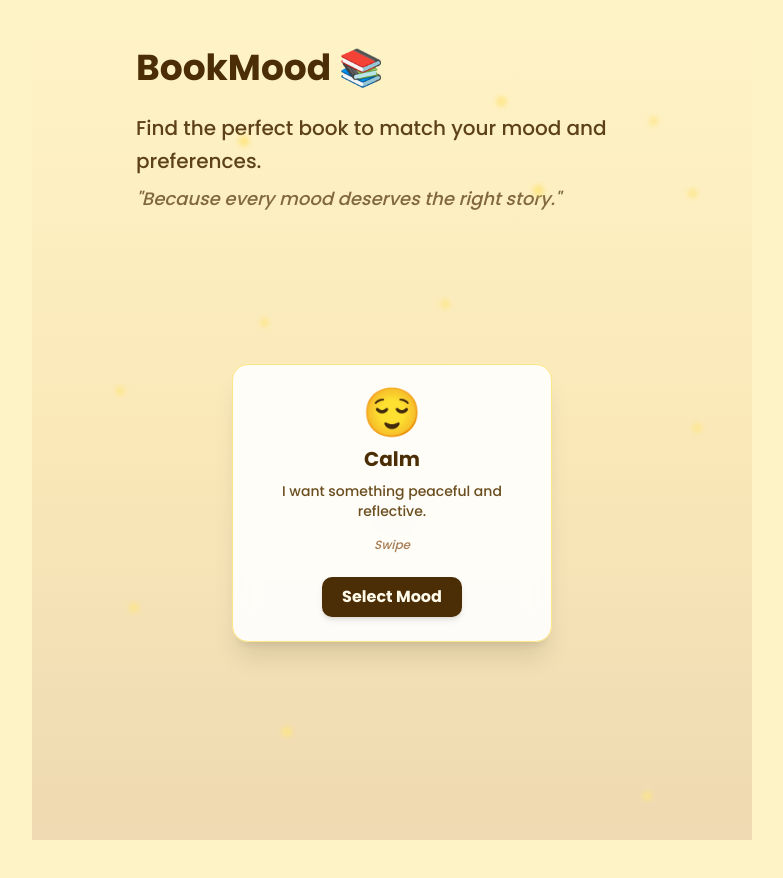
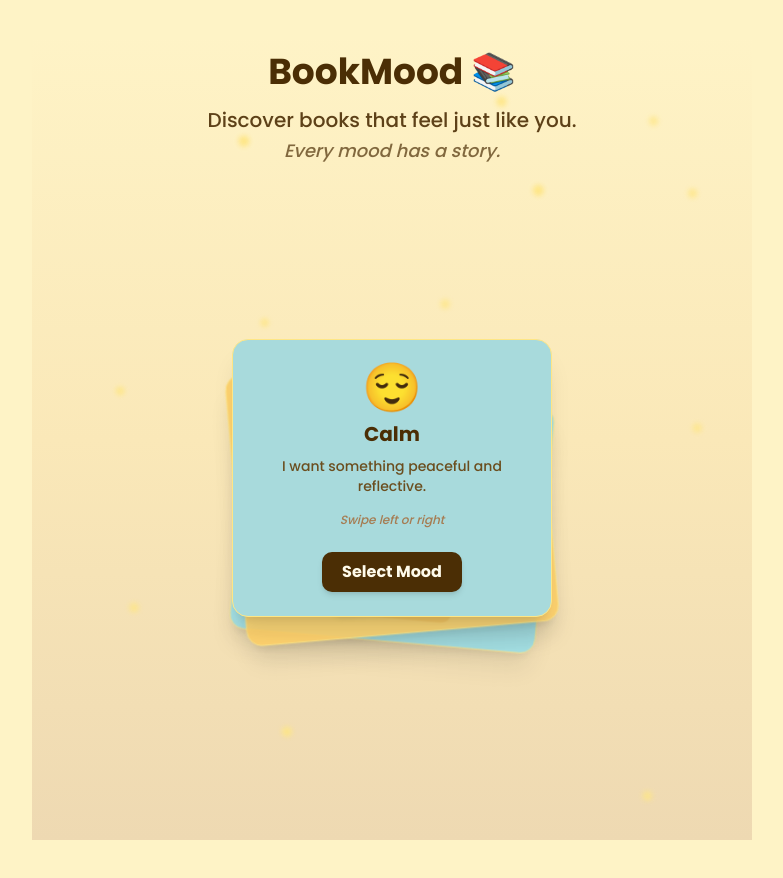
Before and after one commit to 0xDaniiel/Bookmood, a Next.js app in the folder frontend/: page / in a window 1280 px wide. Shown: the whole page, without its empty margins (248-1031 px from the left). Built offline with nearby package versions, Linux system fonts and the light colour scheme.

Commit message:
feat(mood-deck): add swipeable cards with edges, rotation, and dynamic mood colors; navigation only on button click

```diff
--- a/frontend/components/Header.tsx
+++ b/frontend/components/Header.tsx
@@ -1,21 +1,22 @@
 "use client";
 import React from "react";
 import { motion } from "framer-motion";
+
 const Header = () => {
   return (
-    <div>
+    <div className="text-center">
       <motion.h1
         initial={{ opacity: 0, y: -20 }}
         animate={{ opacity: 1, y: 0 }}
         transition={{ duration: 0.6 }}
-        className="text-4xl font-bold mb-4 py-2 text-[#4B2E05]"
+        className="text-4xl font-bold py-3 text-[#4B2E05]"
       >
         BookMood 📚
       </motion.h1>
-      <p className="text-base sm:text-lg md:text-xl mb-8 max-w-md sm:max-w-lg text-[#4B2E05]/90 leading-relaxed  ">
-        Find the perfect book to match your mood and preferences.
-        <span className="block text-sm sm:text-base md:text-lg text-[#4B2E05]/70 italic mt-2">
-          "Because every mood deserves the right story."
+      <p className="text-base sm:text-lg md:text-xl mb-8 max-w-md sm:max-w-lg mx-auto text-[#4B2E05]/90 leading-relaxed">
+        Discover books that feel just like you.
+        <span className="block text-sm sm:text-base md:text-lg text-[#4B2E05]/70 italic">
+          Every mood has a story.
         </span>
       </p>
     </div>
--- a/frontend/components/MoodCard.tsx
+++ b/frontend/components/MoodCard.tsx
@@ -1,45 +1,85 @@
-import { motion } from "framer-motion";
+"use client";
+import { motion, useAnimation } from "framer-motion";
 import { useRouter } from "next/navigation";
+import React, { useEffect } from "react";
 
 interface MoodCardProps {
   emoji: string;
   title: string;
   desc: string;
+  color: string;
   onSwipe: (direction: "left" | "right") => void;
 }
 
-const MoodCard: React.FC<MoodCardProps> = ({ emoji, title, desc, onSwipe }) => {
+const MoodCard: React.FC<MoodCardProps> = ({
+  emoji,
+  title,
+  desc,
+  color,
+  onSwipe,
+}) => {
   const router = useRouter();
+  const controls = useAnimation();
 
   const handleSelectMood = () => {
-    const selectedMood = title.toLowerCase();
-    router.push(`/bookform?mood=${selectedMood}`);
+    router.push(`/bookform?mood=${title.toLowerCase()}`);
   };
+
+  const handleDragEnd = async (_: any, info: any) => {
+    if (info.offset.x > 100) {
+      await controls.start({
+        x: 500,
+        rotate: 20,
+        opacity: 0,
+        transition: { type: "spring", stiffness: 300, damping: 20 },
+      });
+      onSwipe("right");
+    } else if (info.offset.x < -100) {
+      await controls.start({
+        x: -500,
+        rotate: -20,
+        opacity: 0,
+        transition: { type: "spring", stiffness: 300, damping: 20 },
+      });
+      onSwipe("left");
+    } else {
+      controls.start({
+        x: 0,
+        rotate: 0,
+        transition: { type: "spring", stiffness: 300, damping: 20 },
+      });
+    }
+  };
+
+  useEffect(() => {
+    controls.start({
+      opacity: 1,
+      scale: 1,
+      y: 0,
+      transition: { type: "spring", stiffness: 200, damping: 20 },
+    });
+  }, [controls]);
 
   return (
     <motion.div
-      className="bg-white/90 backdrop-blur-md shadow-xl rounded-2xl p-6 w-80 text-center border border-amber-200"
+      className="backdrop-blur-md shadow-xl rounded-2xl p-6 w-80 text-center cursor-grab border border-amber-200"
+      style={{ backgroundColor: color }}
       drag="x"
-      dragConstraints={{ left: 0, right: 0 }}
-      dragElastic={1}
-      onDragEnd={(e, info) => {
-        if (info.offset.x > 100) onSwipe("right");
-        if (info.offset.x < -100) onSwipe("left");
-      }}
-      whileTap={{ scale: 0.97 }}
-      initial={{ opacity: 0, y: 50 }}
-      animate={{ opacity: 1, y: 0 }}
-      exit={{ opacity: 0, y: -50 }}
-      transition={{ duration: 0.3 }}
+      dragElastic={0.8}
+      onDragEnd={handleDragEnd}
+      animate={controls}
+      initial={{ opacity: 0, scale: 0.95, y: 50 }}
+      exit={{ opacity: 0, scale: 0.9, y: -50 }}
+      whileTap={{ scale: 0.97, cursor: "grabbing" }}
     >
       <div className="text-5xl mb-2">{emoji}</div>
       <h3 className="text-xl font-semibold text-[#4B2E05]">{title}</h3>
       <p className="text-sm text-[#6B4E1F] mt-2">{desc}</p>
-      <p className="text-xs text-[#A67C52] mt-4 italic">Swipe </p>
+      <p className="text-xs text-[#A67C52] mt-4 italic">Swipe left or right</p>
 
       <button
         onClick={handleSelectMood}
-        className="mt-6 px-5 py-2 bg-[#4B2E05] text-amber-50 rounded-lg font-semibold shadow-md hover:bg-[#3B2404] hover:cursor-pointer  cursor-pointer  transition"
+        className="mt-6 px-5 py-2 bg-[#4B2E05] text-amber-50 rounded-lg font-semibold shadow-md hover:bg-[#3B2404] cursor-pointer hover:cursor-pointer  transition"
       >
         Select Mood
       </button>
--- a/frontend/components/MoodSwipeDeck.tsx
+++ b/frontend/components/MoodSwipeDeck.tsx
@@ -4,37 +4,51 @@ import { useState } from "react";
 import { AnimatePresence, motion } from "framer-motion";
 import MoodCard from "./MoodCard";
 import { moods } from "@/data/mood";
-import { useRouter } from "next/navigation";
 
 const MoodSwipeDeck = () => {
   const [index, setIndex] = useState(0);
-  const router = useRouter();
 
-  const handleSwipe = (direction: "left" | "right") => {
-    const nextIndex = index + 1;
-    if (direction === "right") {
-      const selectedMood = moods[index].title.toLowerCase();
-      router.push(`/bookform?mood=${selectedMood}`);
-    } else {
-      if (nextIndex < moods.length) setIndex(nextIndex);
-    }
+  const handleSwipe = (_direction: "left" | "right") => {
+    setIndex((prev) => (prev + 1) % moods.length); // infinite loop
   };
 
+  const getNextCards = (start: number, count: number) => {
+    const result = [];
+    for (let i = 0; i < count; i++) {
+      result.push(moods[(start + i) % moods.length]);
+    }
+    return result;
+  };
+
+  const visibleCards = getNextCards(index, 3);
+
   return (
-    <div className="flex flex-col items-center justify-center w-full relative">
-      <AnimatePresence mode="wait">
-        <motion.div
-          key={index}
-          className="absolute"
-          transition={{ type: "spring", stiffness: 120, damping: 20 }}
-        >
-          <MoodCard {...moods[index]} onSwipe={handleSwipe} />
-        </motion.div>
+    <div className="flex flex-col items-center justify-center w-full relative h-[500px]">
+      <AnimatePresence initial={false}>
+        {visibleCards.map((mood, i) => (
+          <motion.div
+            key={(index + i) % moods.length}
+            className="absolute"
+            style={{ zIndex: 10 - i }}
+            initial={{
+              scale: 0.95 - i * 0.02,
+              y: 20 * i,
+              rotate: i === 1 ? -5 : i === 2 ? 5 : 0,
+              opacity: 1 - i * 0.1,
+            }}
+            animate={{
+              scale: 1 - i * 0.02,
+              y: 20 * i,
+              rotate: i === 1 ? -5 : i === 2 ? 5 : 0,
+              opacity: 1 - i * 0.1,
+            }}
+            exit={{ opacity: 0, scale: 0.9, y: -50 }}
+            transition={{ type: "spring", stiffness: 300, damping: 25 }}
+          >
+            <MoodCard {...mood} onSwipe={handleSwipe} />
+          </motion.div>
+        ))}
       </AnimatePresence>
-
-      <p className="text-sm text-[#4B2E05]/60 mt-6">
-        {index + 1} / {moods.length}
-      </p>
     </div>
   );
 };
--- a/frontend/data/mood.ts
+++ b/frontend/data/mood.ts
@@ -5,18 +5,21 @@ export const moods = [
     desc: "I want something peaceful and reflective.",
     message:
       "You're feeling calm 🌿 — let's find a book to keep that peace going.",
+    color: "#A8DADC",
   },
   {
     emoji: "🤓",
     title: "Curious",
     desc: "Something that makes me think or learn.",
     message: "Curious today? 🔍 Let's dive into something thought-provoking.",
+    color: "#FFD166",
   },
   {
     emoji: "😢",
     title: "Sad",
     desc: "I need comfort and understanding.",
     message: "Oh no 😢 — let's find a story to comfort or inspire you.",
+    color: "#90E0EF",
   },
   {
     emoji: "😕",
@@ -24,24 +27,28 @@ export const moods = [
     desc: "I want something that gives direction.",
     message:
       "Feeling a bit lost? 🧭 Let's find something that guides and uplifts you.",
+    color: "#F4A261",
   },
   {
     emoji: "😰",
     title: "Anxious",
     desc: "I want something soothing and gentle.",
     message: "Take a breath 😌 — let's find something calm and reassuring.",
+    color: "#BDE0FE",
   },
   {
     emoji: "😒",
     title: "Bored",
     desc: "I want adventure and excitement.",
     message: "Bored, huh? ⚡ Let's find something thrilling and full of life.",
+    color: "#FFADAD",
   },
   {
     emoji: "😍",
     title: "Romantic",
     desc: "I want something heartfelt or tender.",
     message: "Feeling romantic 💕 — how about a love story or heartfelt drama?",
+    color: "#FFC6FF",
   },
   {
     emoji: "😎",
@@ -49,6 +56,7 @@ export const moods = [
     desc: "Something bold and inspiring.",
     message:
       "You're feeling unstoppable 💪 — let's match that energy with a powerful story.",
+    color: "#FFB800",
   },
   {
     emoji: "😇",
@@ -56,6 +64,7 @@ export const moods = [
     desc: "I want something uplifting.",
     message:
       "Grateful and grounded 🙏 — let's find something that celebrates that feeling.",
+    color: "#C1FBA4",
   },
   {
     emoji: "🤔",
@@ -63,12 +72,14 @@ export const moods = [
     desc: "I want something deep and meaningful.",
     message:
       "You're in a thoughtful mood 💭 — let's find something profound to explore.",
+    color: "#D6CDEA",
   },
   {
     emoji: "😂",
     title: "Playful",
     desc: "I want something fun and witty.",
     message: "Feeling playful 😄 — let's find a story full of humor and charm.",
+    color: "#FFD6A5",
   },
   {
     emoji: "🤠",
@@ -76,5 +87,6 @@ export const moods = [
     desc: "I want something that takes me places.",
     message:
       "Adventure calls! 🌍 Let's find a book that takes you on a journey.",
+    color: "#FFABAB",
   },
 ];
```
